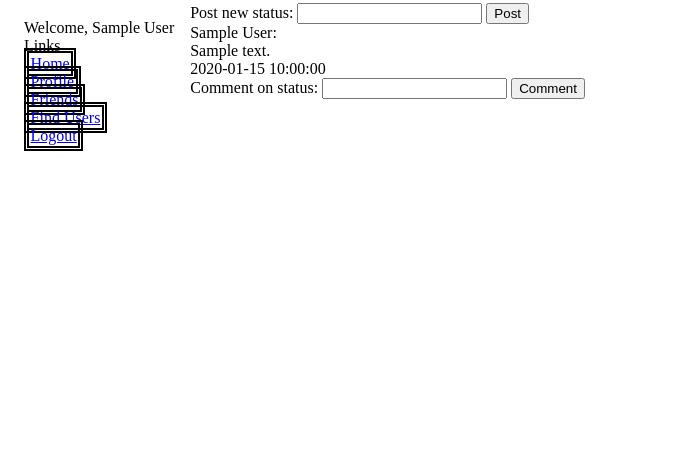
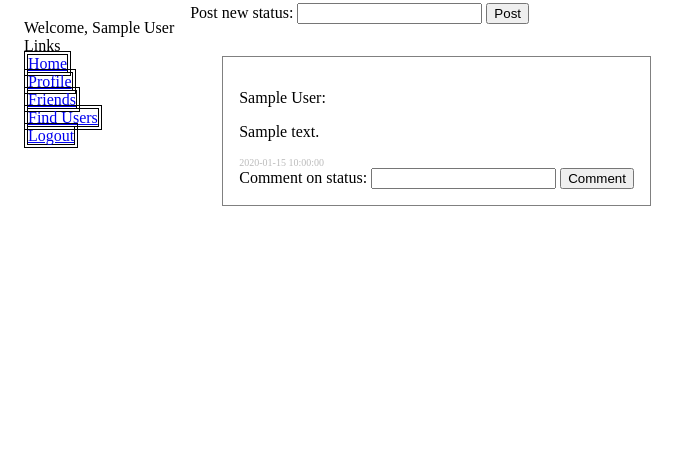
Before and after one commit to gik0geck0/csci445_social_network, a PHP site: page /home.php in a window 1280 px wide. Shown: the part 109-571 px from the top of the page, without its empty margins (0-690 px from the left). Run offline with PHP 8.4, Linux system fonts and the light colour scheme; the visitor is signed in with stand-in values (Sample User, id 1); tables that the repository leaves empty hold one stand-in row (values such as "Sample post").

Commit message:
Styling work

```diff
--- a/home.php
+++ b/home.php
@@ -17,6 +17,7 @@
 	} ?>
 </form>
 
+<div id="statuses">
 <?
 	# list all the 20 most recent status updates by the current user, or friends
 	$db = new mysqli('localhost',
@@ -68,8 +69,8 @@
 	while ($row = $statuses->fetch_assoc()) {
 		?>
 		<div class="status">
-			<?= $row['FirstName']." ".$row['LastName'] ?>:<br/>
-			<?= $row['Content'] ?><br/>
+			<p id="name"><?= $row['FirstName']." ".$row['LastName'] ?>:</p>
+			<p id="content"><?= $row['Content'] ?></p>
 			<div class="faded">
 				<?= $row['Post_time'] ?>
 			</div>
@@ -84,8 +85,8 @@
 			while ($comment = $comments->fetch_assoc()) {
 				?>
 				<div class="comment">
-					<?= $comment['FirstName']." ".$comment['LastName'] ?>:<br/>
-					<?= $comment['Content'] ?><br/>
+					<p id="name"><?= $comment['FirstName']." ".$comment['LastName'] ?>:</p>
+					<p id="content"><?= $comment['Content'] ?></p>
 					<div class="faded">
 						<?= $comment['Post_time'] ?>
 					</div>
@@ -107,4 +108,5 @@
 	}
 
 ?>
+</div>
 <?php include("footer.php"); ?>
--- a/team10Style.css
+++ b/team10Style.css
@@ -8,10 +8,29 @@
 
 .menulink{
 	margin-top: 1em;
-	padding: 0.1em;
-	border: 5px;
+	border: 4px;
 	border-style: double;
 	border-color: black;
+}
+
+.status{
+	margin: 1em;
+	padding: 1em;
+	border: 1px;
+	border-style: solid;
+	border-color: gray;
+}
+
+.comment{
+	border-left: 2px;
+	border-left-style: solid;
+	border-left-color: gray;
+	padding-left: 0.5em;
+}
+
+.faded{
+	font-size: x-small;
+	color: #BBBBBB;
 }
 
 #statuses{
```
